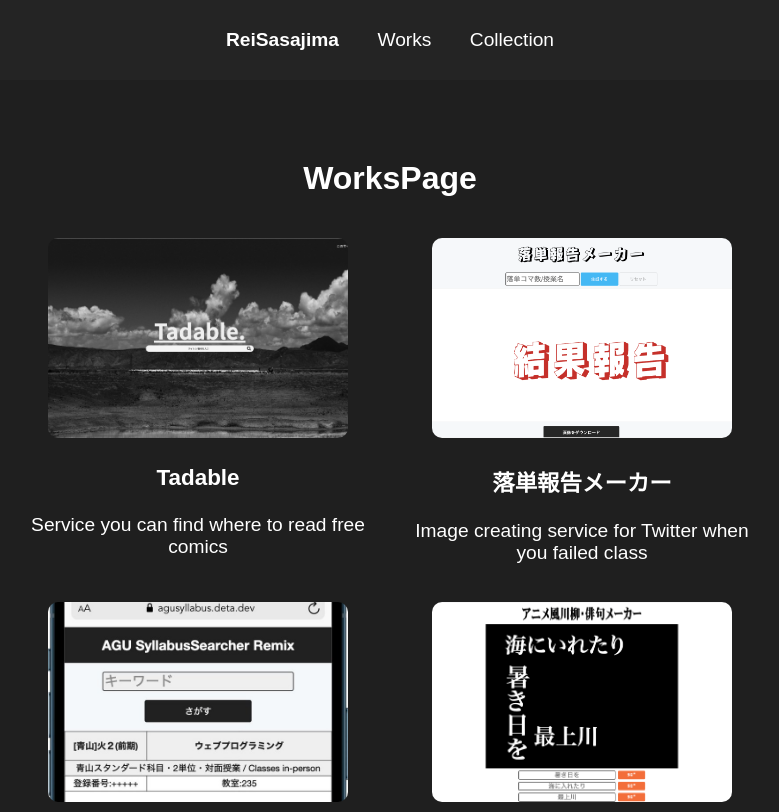
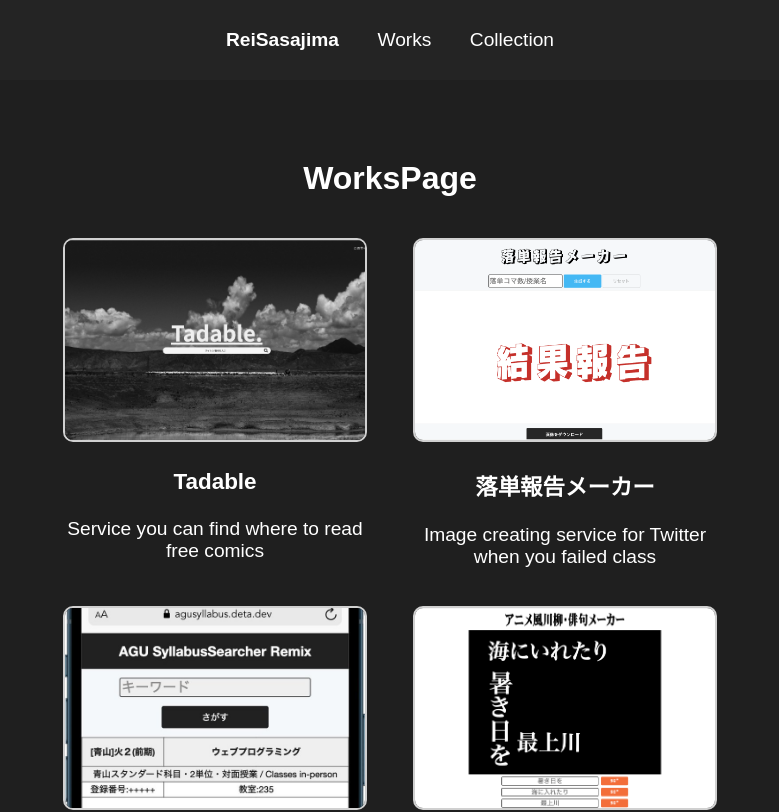
Before and after one commit to ReiSasajima/site, a React (Create React App) app: page /Works in a window 1280 px wide. Shown: the top 812 px of the page, without its empty margins (250-1029 px from the left). Built offline with nearby package versions, Linux system fonts and the light colour scheme.

Commit message:
fixed undifined margin in desktopmode

```diff
--- a/src/static/List.css
+++ b/src/static/List.css
@@ -1,7 +1,7 @@
 .List-Wrapper{
   display: flex;
   flex-wrap: wrap;
-  width: 60%;
+  width: 700px;
   margin-left: auto;
   margin-right: auto;
 }
@@ -24,7 +24,7 @@
   color: white;
 }
 img{
-  /* border: solid 2px black; */
+  border: solid 2px rgb(208, 208, 208);
   height: 200px;
   width: 300px;
   object-fit: cover;
```
